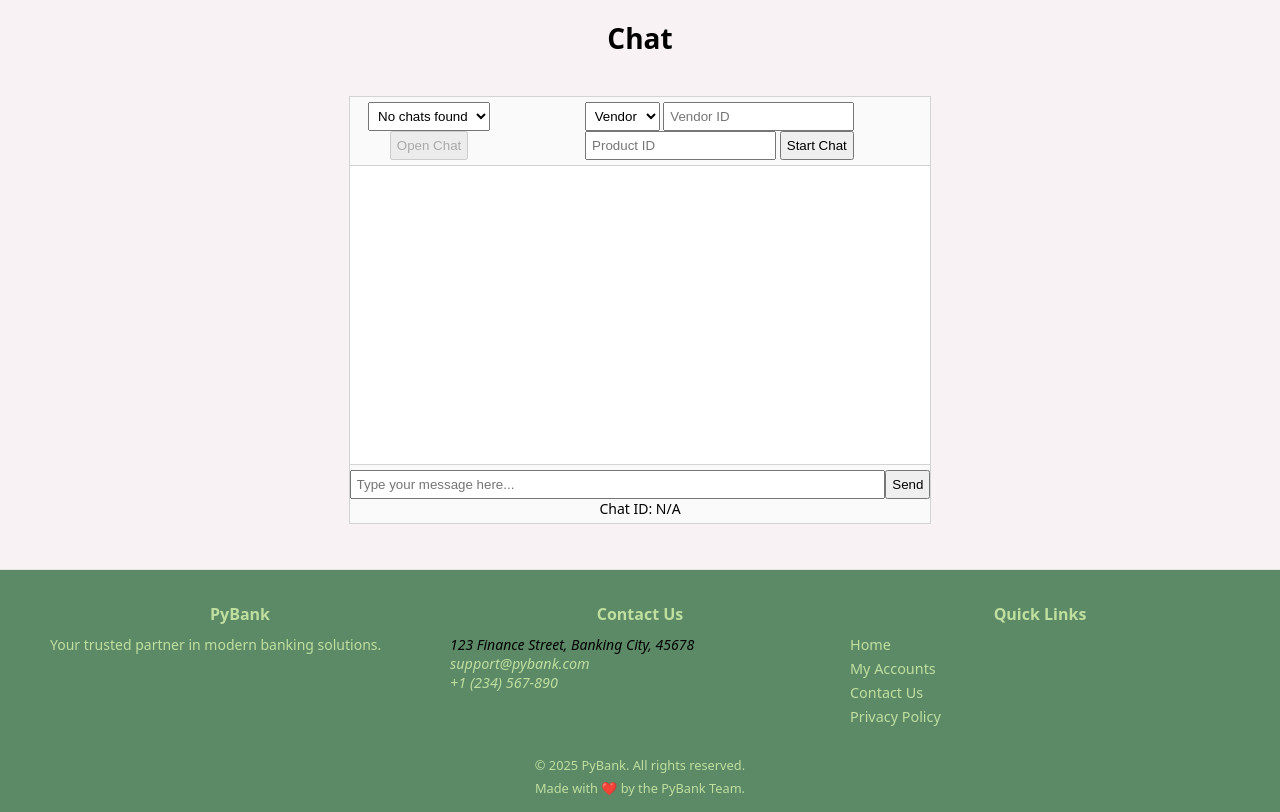
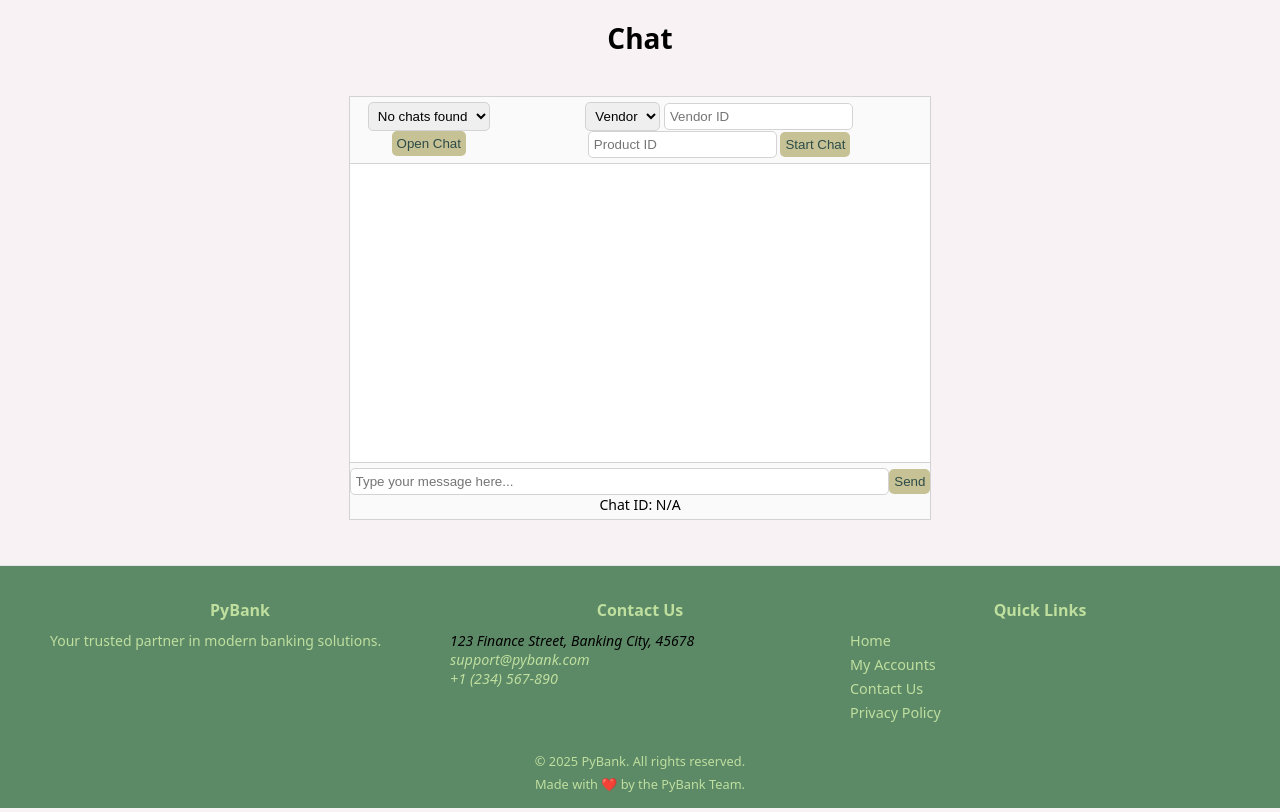
Before and after one commit to Airook-Sanjin/Acadian-Store, a Flask app: template User/templates/chat.html in a window 1280 px wide. Shown: the part 120-932 px from the top of the page. Run offline with Flask 3, Linux system fonts and the light colour scheme; the template is opened without the code that fills it, so the values that code supplies are empty; some libraries are stand-ins or nearby versions.

Commit message:
Added styles to forms

```diff
--- a/User/templates/chat.html
+++ b/User/templates/chat.html
@@ -14,6 +14,18 @@
     }
     form{
         text-align: center;
+    }
+    form input[type="text"], form select{
+        border-style: solid;
+        border-color: lightgray;
+        border-radius: 5px;
+        border-width: 1px;
+    }
+    form input[type="submit"]{
+        background-color: #c6c295;
+        border-radius: 5px;
+        color: #2D4B48;
+        border: none;
     }
     .chat-options-container{
         display: flex;
@@ -113,7 +125,6 @@
         <div class="chat-container">
             <div class="chat-options-container">
                 <div class="open-previous-chat-container">
-                    <!-- <h2>Open Previous Chat</h2> -->
                     <form method="GET" action="{{ url_for('chat_bp.chat_view') }}" id="previous_chat_form">
                             {% if previous_chats %}
                                 <select name="chat_id" id="chat_id_select">
@@ -132,7 +143,6 @@
                 </div>
 
                 <div class="start-new-chat-container">
-                    <!-- <h2>Start New Chat</h2> -->
                     <form method="POST" action="{{ url_for('chat_bp.chat_view') }}" id="new_chat_form">
                         <select id="user_type" name="user_type">
                             <option id="vendor">Vendor</option>
```
